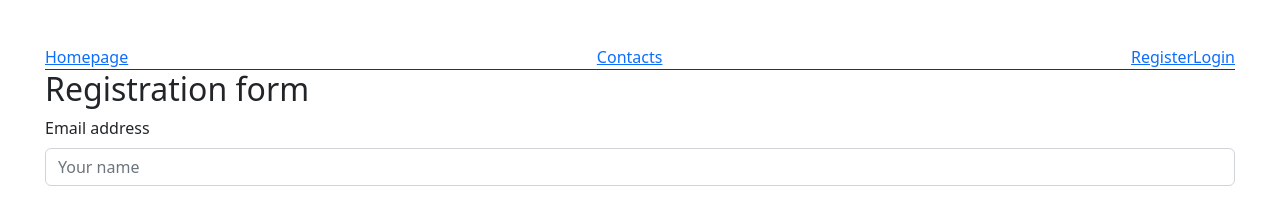
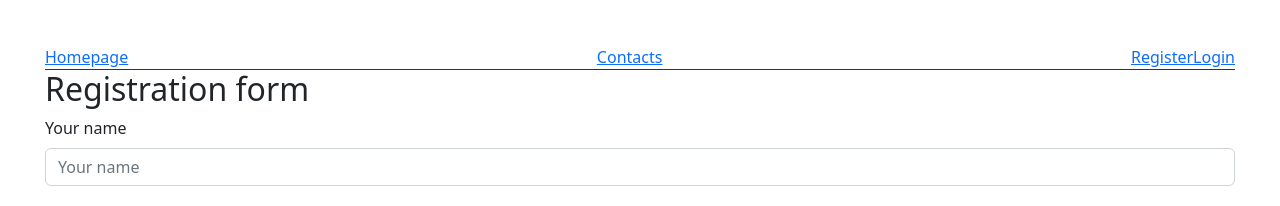
Before and after one commit to isITnow/goit-react-hw-08-phonebook, a React (Create React App) app: page /register in a window 1280 px wide. Shown: the top 206 px of the page. Built offline with nearby package versions, Linux system fonts and the light colour scheme.

Commit message:
Update RegisterPage.jsx

```diff
--- a/src/pages/Register-page/RegisterPage.jsx
+++ b/src/pages/Register-page/RegisterPage.jsx
@@ -54,7 +54,7 @@ const RegisterPage = () => {
 
             <Form onSubmit={handleFormsubmit}>
                 <Form.Group className="mb-3" controlId="formBasicEmail">
-                    <Form.Label>Email address</Form.Label>
+                    <Form.Label>Your name</Form.Label>
                     <Form.Control
                         type="text"
                         name="name"
```
